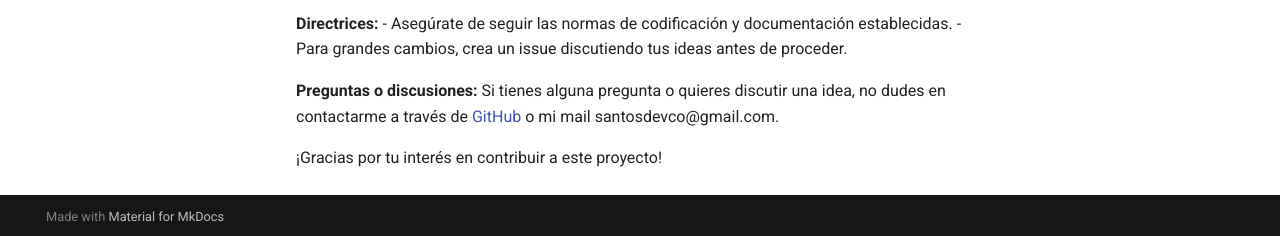
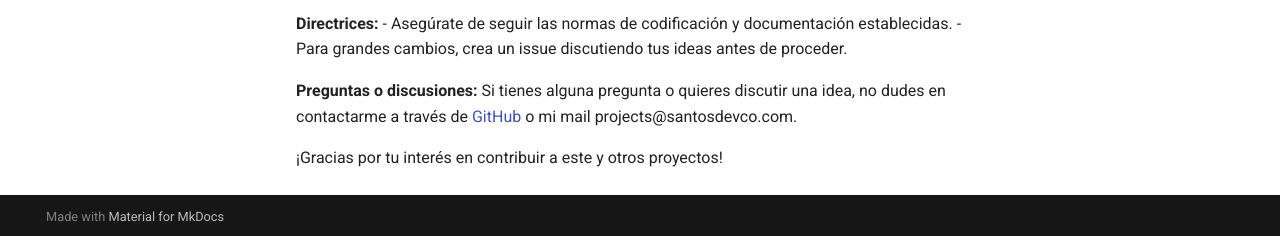
Before and after one commit to santosdevco/santos-docs, an MkDocs documentation site: the page built from docs/index.md, in a window 1280 px wide and 1172 px high. Shown: the part 933-1169 px from the top of the window. Built offline with MkDocs 1.6.1 and Material for MkDocs 9.7.7, drawn with Linux system fonts in a browser that asks for light colours.

Commit message:
change email

```diff
--- a/docs/index.md
+++ b/docs/index.md
@@ -34,7 +34,7 @@
 - Para grandes cambios, crea un issue discutiendo tus ideas antes de proceder.
 
 
-**Preguntas o discusiones:** Si tienes alguna pregunta o quieres discutir una idea, no dudes en contactarme a través de [GitHub](https://github.com/SantiagoAndre) o mi mail santosdevco@gmail.com.
+**Preguntas o discusiones:** Si tienes alguna pregunta o quieres discutir una idea, no dudes en contactarme a través de [GitHub](https://github.com/SantiagoAndre) o mi mail projects@santosdevco.com.
 
 
-¡Gracias por tu interés en contribuir a este proyecto!
+¡Gracias por tu interés en contribuir a este y otros proyectos!
```
